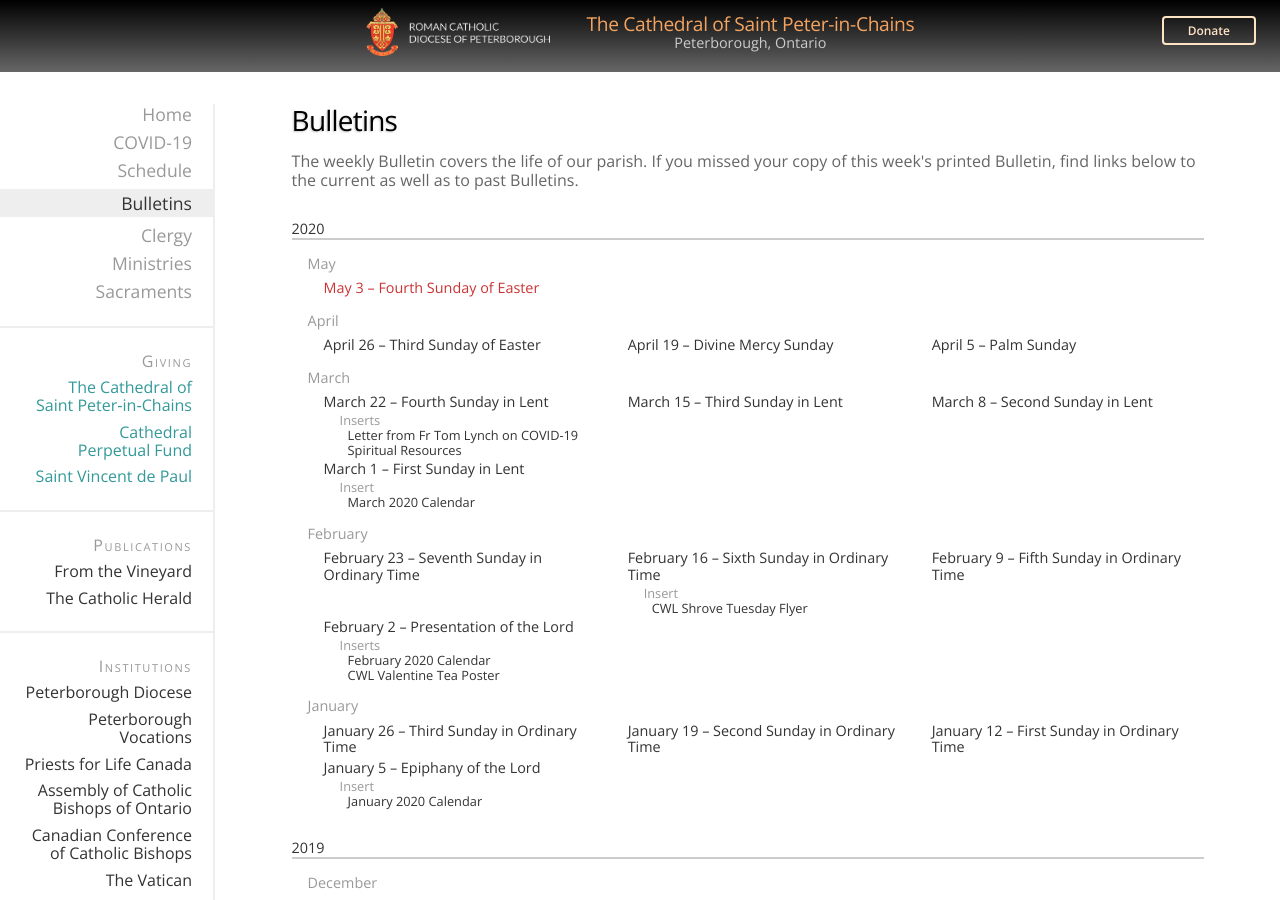
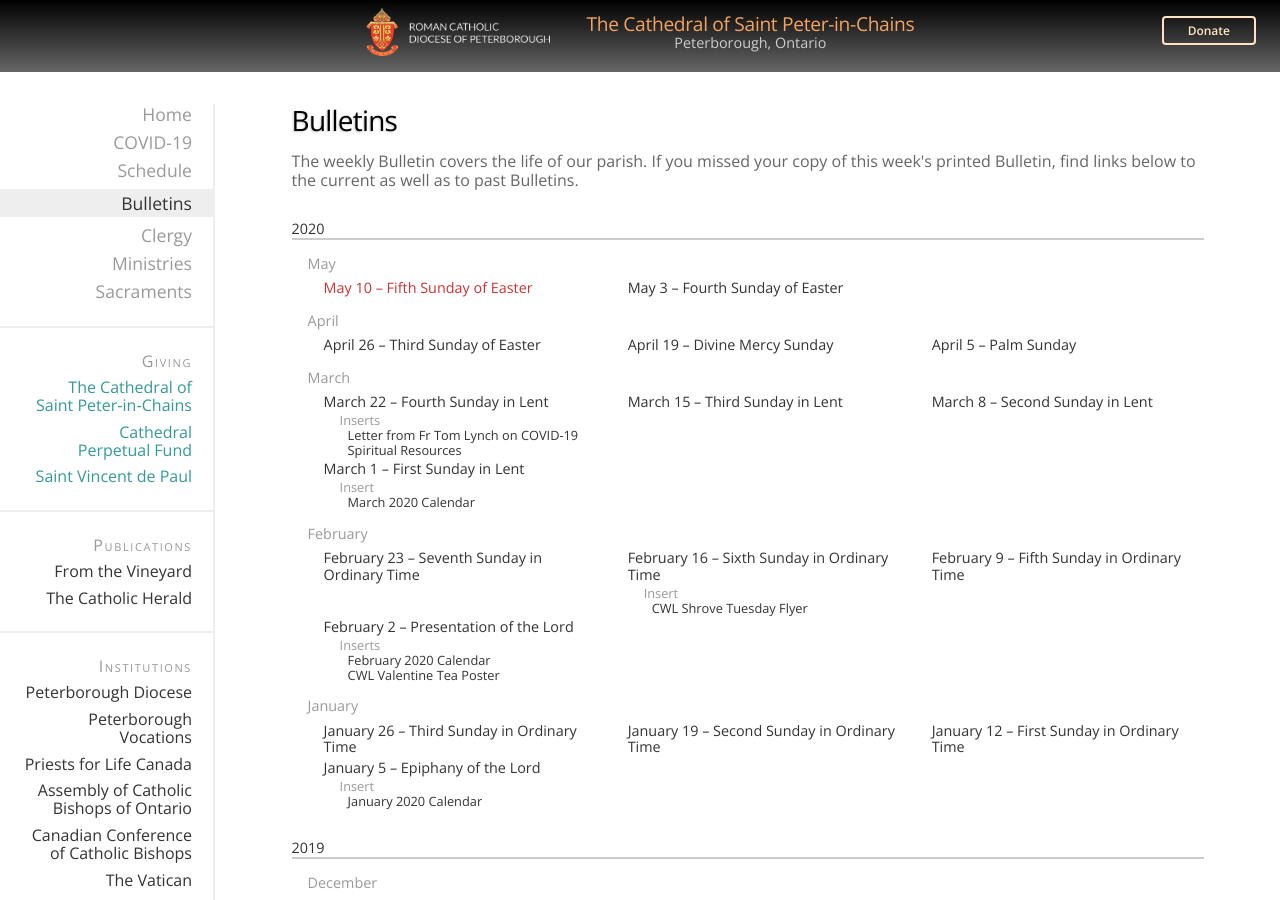
Before and after one commit to stpeterinchains/stpeterinchains.github.io, a Jekyll site: the page built from bulletins.html, in a window 1280 px wide and 900 px high. Built offline with Jekyll 4.4.1, drawn with Linux system fonts in a browser that asks for light colours; nearby versions of some CDN libraries.

Commit message:
New bulletin: 2020/05/10

```diff
--- a/_data/bulletins.yml
+++ b/_data/bulletins.yml
@@ -15,6 +15,10 @@
       -
         month: May
         bulletins:
+          -
+            date: 10
+            title: Fifth Sunday of Easter
+            link: https://drive.google.com/file/d/1MaDokA8qHKqvkdTPsu_XeCUJRacQj2Pn/view
           -
             date: 3
             title: Fourth Sunday of Easter
```
